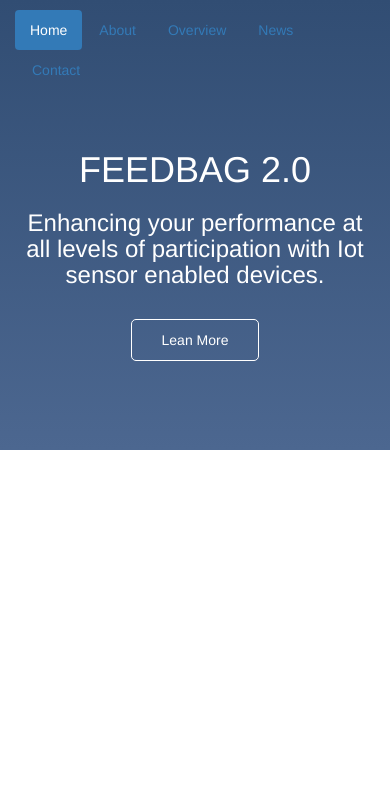
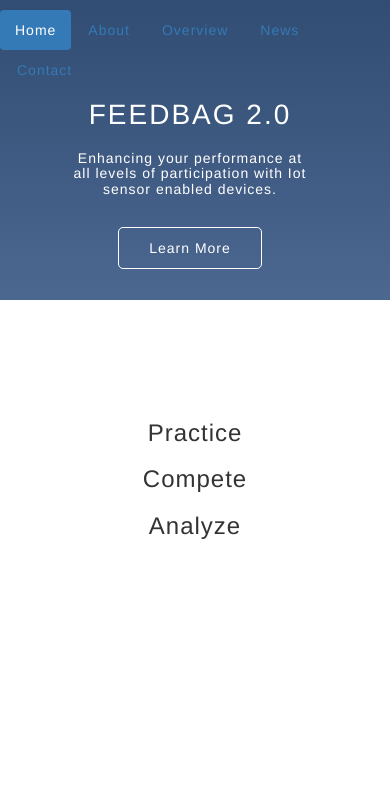
Before and after one commit to Moringaman/moringaman.github.io, a plain HTML site: page index.html in a window 390 px wide. Drawn offline with nearby package versions, Linux system fonts and the light colour scheme.

Commit message:
Home page UI update

```diff
--- a/css/styles.css
+++ b/css/styles.css
@@ -1,7 +1,8 @@
 html, body {
   border: 0px;
   margin: 0px;
-  font-family: Garamond sans-serif;
+  font-family: 'Open Sans', sans-serif;
+  letter-spacing: 1px;
 }
 
 h1 {
@@ -14,6 +15,7 @@ h1 {
   width: 100%;
   background-color: rgb(8, 86, 142);
   padding-top: 10px;
+  padding-right: 10px;
   text-align: center;
 
   background-image: linear-gradient(to bottom,#314d73 0,#4c6790 100%);
@@ -23,11 +25,13 @@ h1 {
 .header h1 {
   color: #fff;
   font-size: 62;
+  letter-spacing: 2px;
   padding-top: 120px;
 }
 
 .header h3 {
   color:#fff;
+  font-weight:normal;
 }
 
 .header .btn {
@@ -67,8 +71,71 @@ h1 {
 }
 
 
-.container {
-  max-width: 940px;
+.container-fluid {
+  width: 70%;
   margin: 0 auto;
 
 }
+
+.main {
+  Height: 500px;
+  padding-top: 100px;
+  text-align: center;
+  width: 100%;
+}
+
+.container {
+text-align: center;
+width: 100%;
+  margin: 0 auto;
+
+}
+
+.circle {
+  height: 100px;
+  width:100px;
+  background-color: rgb(8, 86, 142);
+  border-radius: 100%;
+
+}
+
+
+@media (max-width: 800px) {
+  .header {
+    height: 400px;
+  }
+
+  .header h1 {
+    padding-top: 100px;
+    font-size: 32px;
+  }
+
+  .header h3 {
+    font-size: 18px;
+    font-weight: lighter;
+  }
+
+  .main {
+    Height: 500px;
+    padding-top: 100px;
+    text-align: center;
+    width: 100%;
+  }
+}
+
+
+@media (max-width: 600px) {
+  .header {
+    height: 300px;
+  }
+
+  .header h1 {
+    padding-top: 70px;
+    font-size: 28px;
+  }
+
+  .header h3 {
+    font-size: 14px;
+    font-weight: lighter;
+  }
+}
--- a/index.html
+++ b/index.html
@@ -4,26 +4,47 @@
 <link rel="stylesheet" href="https://maxcdn.bootstrapcdn.com/bootstrap/3.3.6/css/bootstrap.min.css" integrity="sha384-1q8mTJOASx8j1Au+a5WDVnPi2lkFfwwEAa8hDDdjZlpLegxhjVME1fgjWPGmkzs7" crossorigin="anonymous">
 <!-- Optional theme -->
 <link rel="stylesheet" href="https://maxcdn.bootstrapcdn.com/bootstrap/3.3.6/css/bootstrap-theme.min.css" integrity="sha384-fLW2N01lMqjakBkx3l/M9EahuwpSfeNvV63J5ezn3uZzapT0u7EYsXMjQV+0En5r" crossorigin="anonymous">
+<link rel="stylesheet" href="path/to/font-awesome/css/font-awesome.min.css">
   <head>
     <title></title>
   </head>
   <body>
     <div class="header">
+      <ul class="nav nav-pills">
+        <li role="presentation" class="active"><a href="#">Home</a></li>
+        <li role="presentation"><a href="#">About</a></li>
+        <li role="presentation"><a href="#">Overview</a></li>
+        <li role="presentation"><a href="#">News</a></li>
+        <li role="presentation"><a href="#">Contact</a></li>
+      </ul>
       <div class="container-fluid">
 
-        <ul class="nav nav-pills">
-          <li role="presentation" class="active"><a href="#">Home</a></li>
-          <li role="presentation"><a href="#">About</a></li>
-          <li role="presentation"><a href="#">Overview</a></li>
-          <li role="presentation"><a href="#">News</a></li>
-          <li role="presentation"><a href="#">Contact</a></li>
-        </ul>
+
 
         <h1> FEEDBAG 2.0</h1>
         <h3>Enhancing your performance at all levels of participation with Iot sensor enabled devices.</h3>
-      <a href="#" class="btn">Lean More</a>
+      <a href="#" class="btn">Learn More</a>
       </div>
     </div>
+
+    <div class="main">
+      <div class="container">
+        <div class="row">
+          <div class="col-md-4">
+
+            <h3>Practice</h3>
+
+          </div>
+          <div class="col-md-4">
+            <h3>Compete</h3>
+          </div>
+          <div class="col-md-4">
+            <h3>Analyze</h3>
+          </div>
+        </div>
+      </div>
+    </div>
+
 
     <!-- Latest compiled and minified JavaScript -->
     <script src="https://maxcdn.bootstrapcdn.com/bootstrap/3.3.6/js/bootstrap.min.js" integrity="sha384-0mSbJDEHialfmuBBQP6A4Qrprq5OVfW37PRR3j5ELqxss1yVqOtnepnHVP9aJ7xS" crossorigin="anonymous"></script>
```
